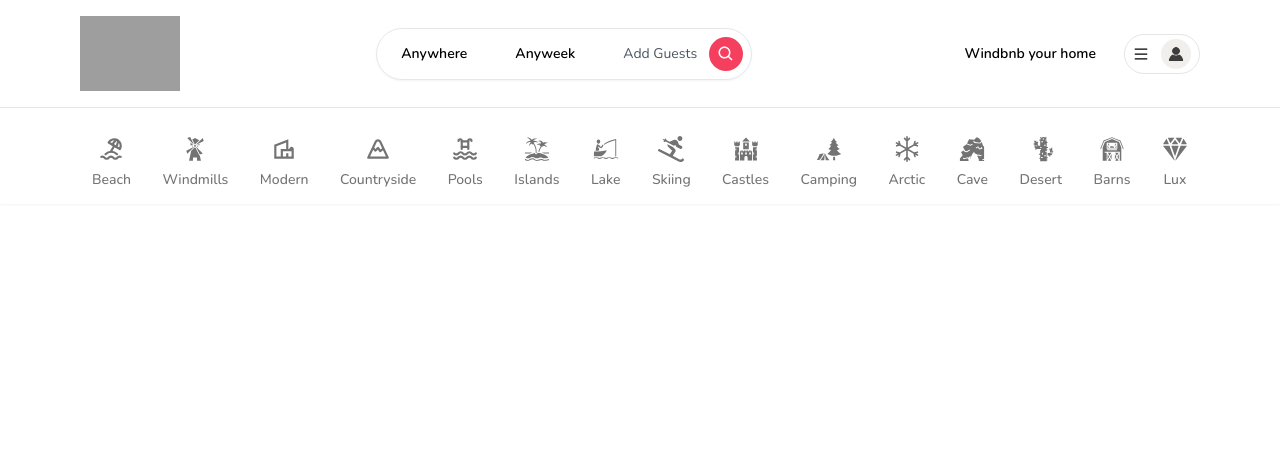
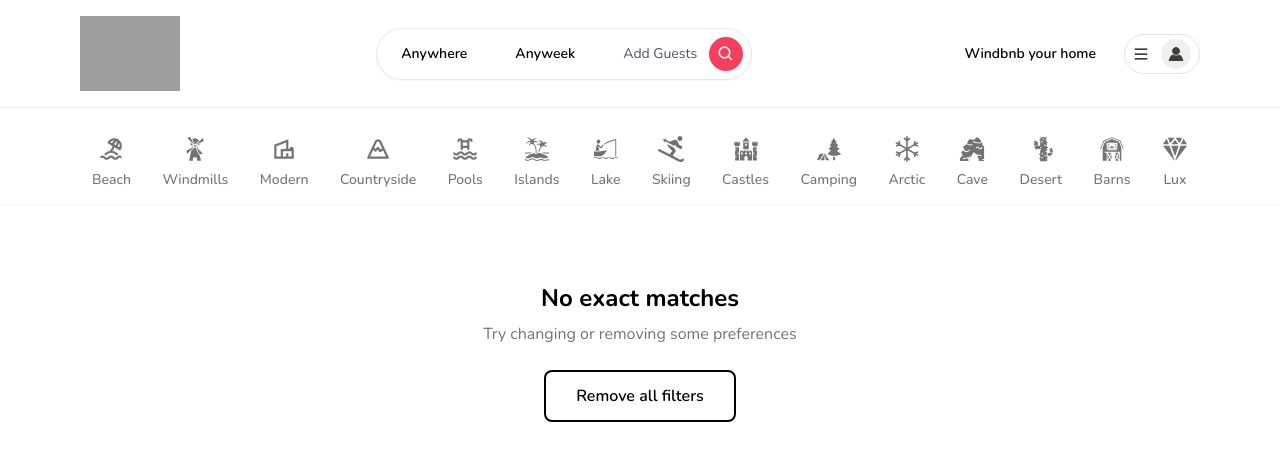
Before and after one commit to JustMikk/WindBnB, a Next.js app: page / in a window 1280 px wide. Shown: the top 460 px of the page. Built offline with nearby package versions, Linux system fonts and the light colour scheme; no server answers; the database is empty; grey boxes are pictures that could not be loaded; what world-countries would draw is missing.

Commit message:
Fixed some issues with listing creation

```diff
--- /dev/null
+++ b/app/actions/getListings.tsx
@@ -0,0 +1,13 @@
+import prisma from "../libs/prismadb";
+export default async function getListings() {
+  try {
+    const listings = await prisma?.listing.findMany({
+      orderBy: {
+        createdAt: "desc",
+      },
+    });
+    return listings;
+  } catch (error: any) {
+    throw new Error(error);
+  }
+}
--- a/app/api/listings/route.ts
+++ b/app/api/listings/route.ts
@@ -1,6 +1,7 @@
 import getCurrentUser from "@/app/actions/getCurrentUser";
 import { NextRequest, NextResponse } from "next/server";
 import prisma from "@/app/libs/prismadb";
+import { parse } from "path";
 
 export async function POST(request: NextRequest) {
   const currentUser = await getCurrentUser();
@@ -24,7 +25,7 @@
     data: {
       title,
       description,
-      price,
+      price: parseInt(price, 10),
       category,
       roomCount,
       bathroomCount,
--- /dev/null
+++ b/app/components/EmptyState.tsx
@@ -0,0 +1,32 @@
+"use client";
+import { useRouter } from "next/navigation";
+import React from "react";
+import Heading from "./Heading";
+import Button from "./Button";
+
+type Props = {
+  title?: string;
+  subtitle?: string;
+  showReset?: boolean;
+};
+
+export default function EmptyState({
+  title = "No exact matches",
+  subtitle = "Try changing or removing some preferences",
+  showReset,
+}: Props) {
+  const router = useRouter();
+  return (
+    <div className="h-[60vh] flex flex-col gap-2 justify-center items-center">
+      <Heading center title={title} subtitle={subtitle} />
+      <div className="w-48 mt-4">
+        {" "}
+        <Button
+          outline
+          label="Remove all filters"
+          onClick={() => router.push("/")}
+        />{" "}
+      </div>
+    </div>
+  );
+}
--- a/app/components/modals/RentModal.tsx
+++ b/app/components/modals/RentModal.tsx
@@ -49,7 +49,7 @@
       guestCount: 1,
       roomCount: 1,
       bathroomCount: 1,
-      imgSrc: "",
+      imageSrc: "",
       price: 1,
       title: "",
       description: "",
@@ -61,7 +61,7 @@
   const guestCount = watch("guestCount");
   const roomCount = watch("roomCount");
   const bathroomCount = watch("bathroomCount");
-  const imgSrc = watch("imgSrc");
+  const imageSrc = watch("imageSrc");
 
   const Map = useMemo(
     () => dynamic(() => import("../Map"), { ssr: false }),
@@ -195,8 +195,8 @@
           subtitle="Show guests what your property looks like"
         />
         <ImageUpload
-          value={imgSrc}
-          onChange={(value) => setCustomValue("imgSrc", value)}
+          value={imageSrc}
+          onChange={(value) => setCustomValue("imageSrc", value)}
         />
       </div>
     );
--- a/app/layout.tsx
+++ b/app/layout.tsx
@@ -30,7 +30,7 @@
         <RegisterModal />
         <LoginModal />
         <Navbar currentUser={currentUser} />
-        {children}
+        <div className="pb-20 pt-28">{children}</div>
       </body>
     </html>
   );
--- a/app/page.tsx
+++ b/app/page.tsx
@@ -1,7 +1,17 @@
 import Image from "next/image";
+import Container from "./components/Container";
+import EmptyState from "./components/EmptyState";
+import getListings from "./actions/getListings";
 
-export default function Home() {
+export default async function Home() {
+  const listings = await getListings();
+
+  if (listings.length === 0) {
+    return <EmptyState showReset />;
+  }
   return (
-    <h1 className="text-rose-500 text-2xl">This is not a clone of Airbnb!</h1>
+    <Container>
+      <div className="pt-24 grid grid-cols-1 sm:grid-cols-2 md:grid-cols-3 lg:grid-cols-4 xl:grid-cols-5 2xl:grid-cols-6 gap-8"></div>
+    </Container>
   );
 }
```
